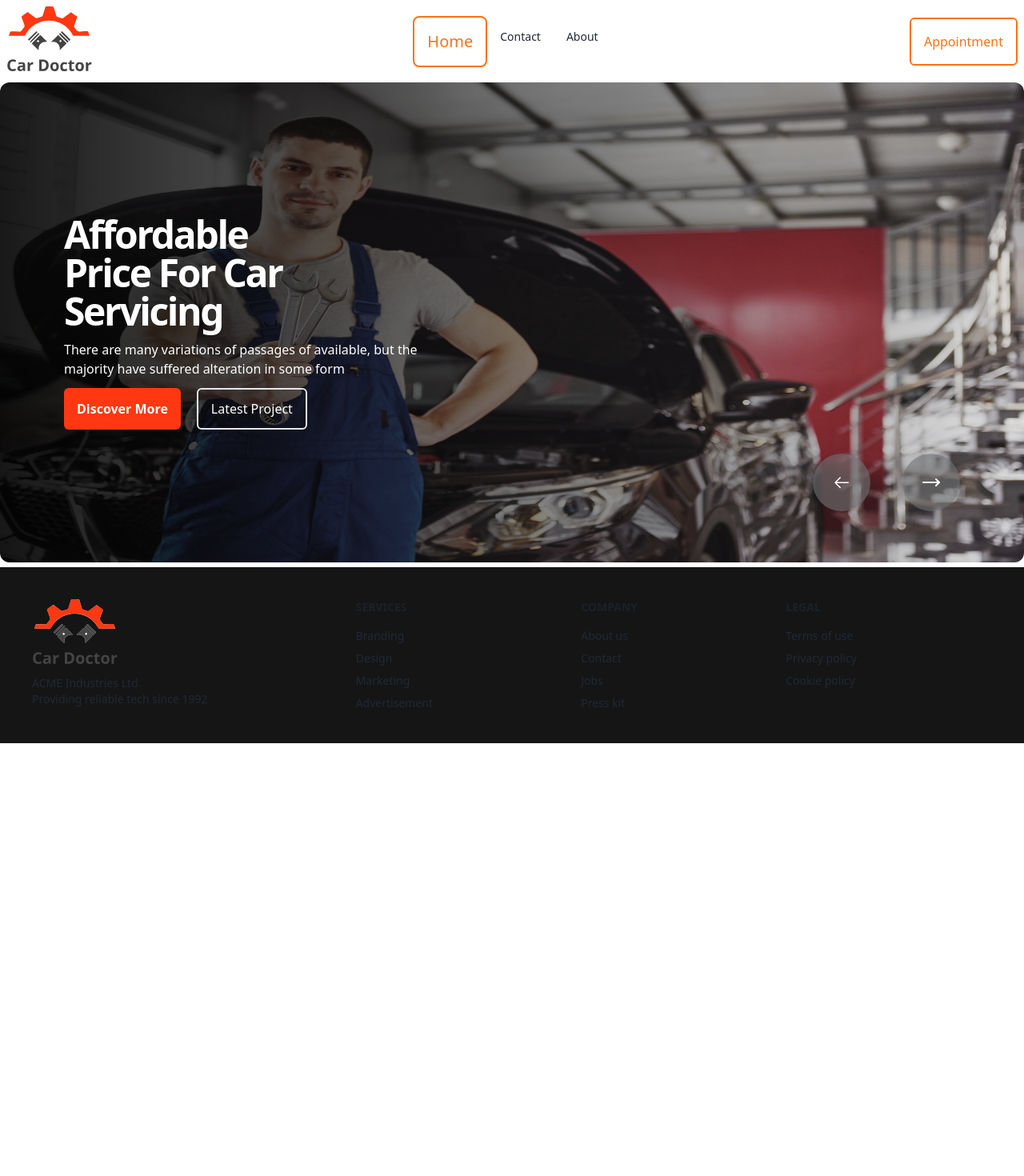
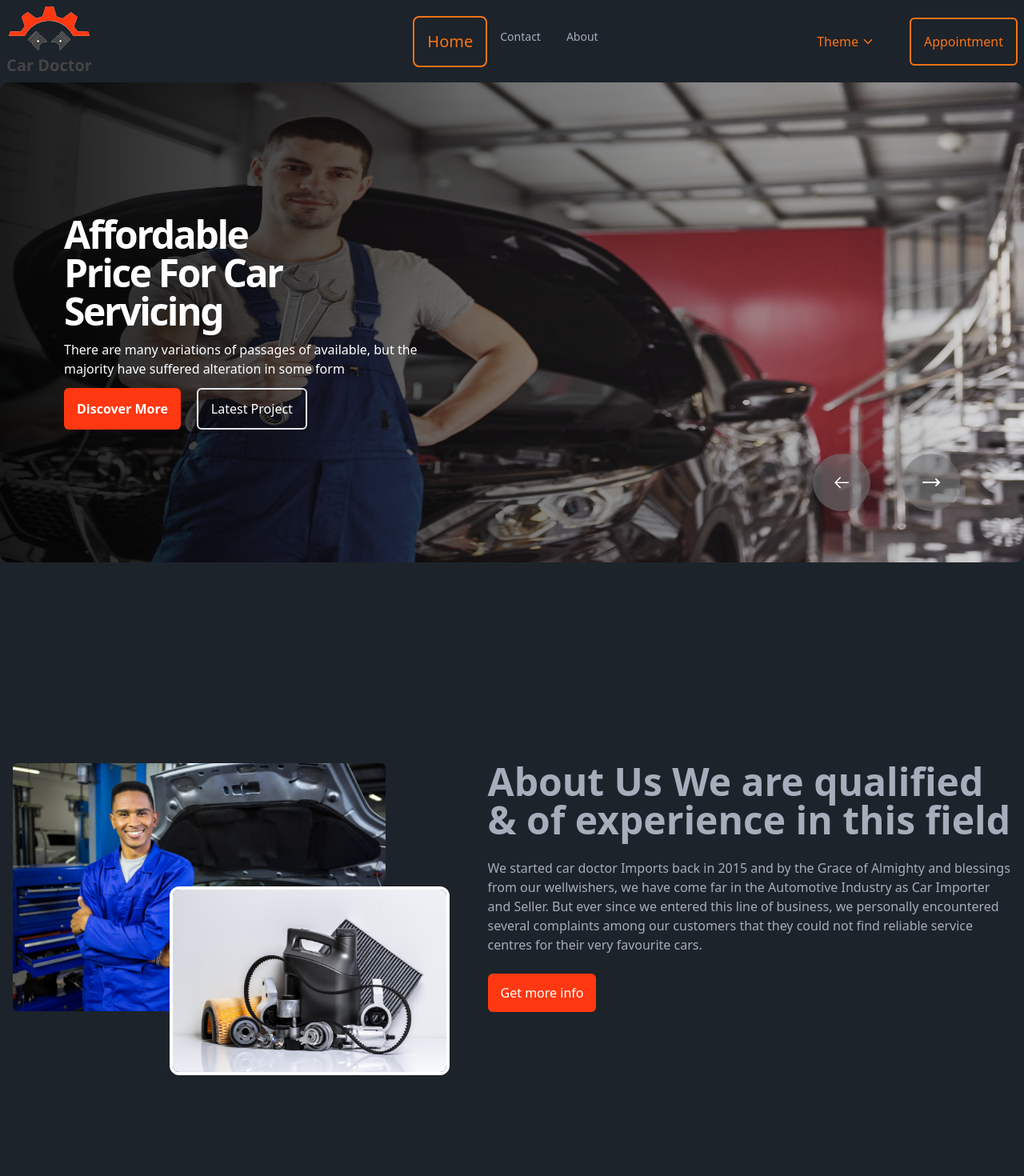
Before and after one commit to MD-Rakibul-Hassan/car-doctor-ui, a React (Vite) app: page / in a window 1280 px wide. Shown: the top 1470 px of the page at 80% size. Before the commit the page ends 929 px from the top, so only its background shows below. Built offline with nearby package versions, Linux system fonts and the light colour scheme.

Commit message:
theme and about us section added

```diff
--- /dev/null
+++ b/src/Contexts/Theme/Theme_context.jsx
@@ -0,0 +1,28 @@
+import { createContext, useEffect, useState } from "react";
+
+export const ThemeContext = createContext(null);
+
+export const ThemeProvider = ({ children }) => {
+    const [theme, setTheme] = useState('dark');
+    useEffect(() => {
+        const savedTheme = localStorage.getItem('theme');
+        if (savedTheme) {
+            setTheme(savedTheme)
+        }
+    }, []);
+    useEffect(() => {
+        localStorage.setItem('theme', theme)
+    }, [theme]);
+
+    const themeToggler = () => {
+        setTheme(prevTheme => (prevTheme === 'dark' ? 'light' : 'dark'));
+    };
+
+    useEffect(() => {
+        document.body.setAttribute('data-theme',theme)
+    },[theme])
+    const themeInfo = { theme, themeToggler,setTheme };
+    return <ThemeContext.Provider value={themeInfo}>
+        {children}
+    </ThemeContext.Provider>
+}
--- /dev/null
+++ b/src/Hooks/useTheme.js
@@ -0,0 +1,8 @@
+import { useContext } from "react"
+import { ThemeContext } from "../Contexts/Theme/Theme_context"
+
+
+export const useTheme = () => {
+    const data = useContext(ThemeContext)
+    return data
+}
--- /dev/null
+++ b/src/Pages/Home/About/About.jsx
@@ -0,0 +1,44 @@
+import person from "../../../assets/images/about_us/person.jpg";
+import parts from "../../../assets/images/about_us/parts.jpg";
+
+const About = () => {
+  return (
+    <div>
+      <div className="hero  min-h-screen">
+        <div className="hero-content flex-col lg:flex-row lg:gap-32">
+          <div className="relative ">
+            <img
+              src={person}
+              alt="person"
+              className="w-full relative rounded-md"
+            />
+            <img
+              src={parts}
+              alt="person"
+              className="max-w-[350px] max-h-[350px] absolute -bottom-20 -right-20 border-4  border-white rounded-xl hidden lg:block"
+            />
+          </div>
+
+          <div>
+            <h1 className="text-5xl font-bold">
+              About Us We are qualified & of experience in this field
+            </h1>
+            <p className="py-6">
+              We started car doctor Imports back in 2015 and by the Grace of
+              Almighty and blessings from our wellwishers, we have come far in
+              the Automotive Industry as Car Importer and Seller. But ever since
+              we entered this line of business, we personally encountered
+              several complaints among our customers that they could not find
+              reliable service centres for their very favourite cars.
+            </p>
+            <button className="px-4 py-3 rounded-md bg-[#ff3811] text-white">
+              Get more info
+            </button>
+          </div>
+        </div>
+      </div>
+    </div>
+  );
+};
+
+export default About;
--- a/src/Pages/Home/Home.jsx
+++ b/src/Pages/Home/Home.jsx
@@ -1,10 +1,12 @@
 
+import About from './About/About'
 import Banner from './Banner/Banner'
 
 const Home = () => {
   return (
     <div>
       <Banner />
+      <About />
     </div>
   )
 }
--- a/src/Shared/Footer/Footer.jsx
+++ b/src/Shared/Footer/Footer.jsx
@@ -2,8 +2,10 @@ import logo from '../../assets/logo.svg'
 
 const Footer = () => {
   return (
-    <div className="bg-[#151515] ">
-      <footer className="footer text-base-content p-10 max-w-7xl mx-auto">
+    <div className="bg-[#151515]  ">
+      <footer
+        className="footer  p-10 max-w-7xl text-white mx-auto"
+      >
         <aside>
          <img src={logo} alt="" />
           <p>
--- a/src/Shared/Navigation/Navbar.jsx
+++ b/src/Shared/Navigation/Navbar.jsx
@@ -1,10 +1,16 @@
 import logo from '../../assets/logo.svg'
 import { Link } from 'react-router-dom'
 import { navItems } from './NavItems';
+import { useTheme } from '../../Hooks/useTheme';
+import { IoIosArrowDown } from "react-icons/io";
+import { FaMoon } from "react-icons/fa";
+import { MdSunny } from "react-icons/md";
 const Navbar = () => {
+  const { theme, themeToggler, setTheme } = useTheme();
+
   return (
     <div>
-      <div className="navbar bg-base-100">
+      <div className="navbar ">
         <div className="navbar-start">
           <div className="dropdown">
             <div tabIndex={0} role="button" className="btn btn-ghost lg:hidden">
@@ -14,18 +20,45 @@ const Navbar = () => {
               tabIndex={0}
               className="menu menu-sm dropdown-content bg-base-100 rounded-box z-[1] mt-3 w-52 p-2 shadow"
             >
-             {navItems}
+              {navItems}
             </ul>
           </div>
-          <Link to='/'><img src={logo} alt="" /></Link>
+          <Link to="/">
+            <img src={logo} alt="" />
+          </Link>
         </div>
         <div className="navbar-center hidden lg:flex">
-          <ul className="menu menu-horizontal px-1">
-           {navItems}
-          </ul>
+          <ul className="menu menu-horizontal px-1">{navItems}</ul>
         </div>
         <div className="navbar-end">
-          <a className="p-4 text-orange-500 border-2 border-orange-500 rounded-md">Appointment</a>
+          <div className="dropdown mr-5 dropdown-hover ">
+            <div
+              tabIndex={0}
+              role="button"
+              className="flex items-center gap-1  text-orange-500 px-5 py-4 rounded-md hover:bg-orange-500 hover:text-white duration-700 m-1"
+            >
+              Theme <IoIosArrowDown />
+            </div>
+            <ul
+              tabIndex={0}
+              className="dropdown-content menu bg-base-100 rounded-box z-[1] w-52 p-2 shadow"
+            >
+              <li>
+                <button onClick={() => themeToggler(setTheme("light"))}>
+                  Dark <FaMoon />
+                </button>
+              </li>
+              <li>
+                <button onClick={() => themeToggler(setTheme("dark"))}>
+                  Light <MdSunny />
+                </button>
+              </li>
+            </ul>
+          </div>
+
+          <a className="p-4 text-orange-500 border-2 border-orange-500 rounded-md">
+            Appointment
+          </a>
         </div>
       </div>
     </div>
--- a/src/index.css
+++ b/src/index.css
@@ -1,3 +1,24 @@
 @tailwind base;
 @tailwind components;
 @tailwind utilities;
+
+*{
+    margin: 0;
+    padding: 0;
+    box-sizing: border-box;
+}
+
+[data-theme = 'light'] {
+    --bg-color : #F9F9F9;
+    --text-color:#000000;
+}
+
+[data-theme = 'dark'] {
+    --bg-color : #343A40;
+    --text-color: #ffffee;
+}
+
+body {
+    background-color: var(--bg-color);
+    color: var(--text-color);
+}
--- a/src/main.jsx
+++ b/src/main.jsx
@@ -1,11 +1,16 @@
-import {RouterProvider} from 'react-router-dom'
-import { createRoot } from 'react-dom/client'
-import {route} from './Routes/Routes.jsx'
-import App from './App.jsx'
-import './index.css'
+import { RouterProvider } from "react-router-dom";
+import { createRoot } from "react-dom/client";
+import { route } from "./Routes/Routes.jsx";
+import App from "./App.jsx";
+import "./index.css";
+import {
+  ThemeProvider,
+} from "./Contexts/Theme/Theme_context.jsx";
 
-createRoot(document.getElementById('root')).render(
-  <RouterProvider router={route}>
-    <App />
-  </RouterProvider>,
-)
+createRoot(document.getElementById("root")).render(
+  <ThemeProvider>
+    <RouterProvider router={route}>
+      <App />
+    </RouterProvider>
+  </ThemeProvider>
+);
```
Also changed, not shown: 1 other file (tests, documents, lock files or other folders).
